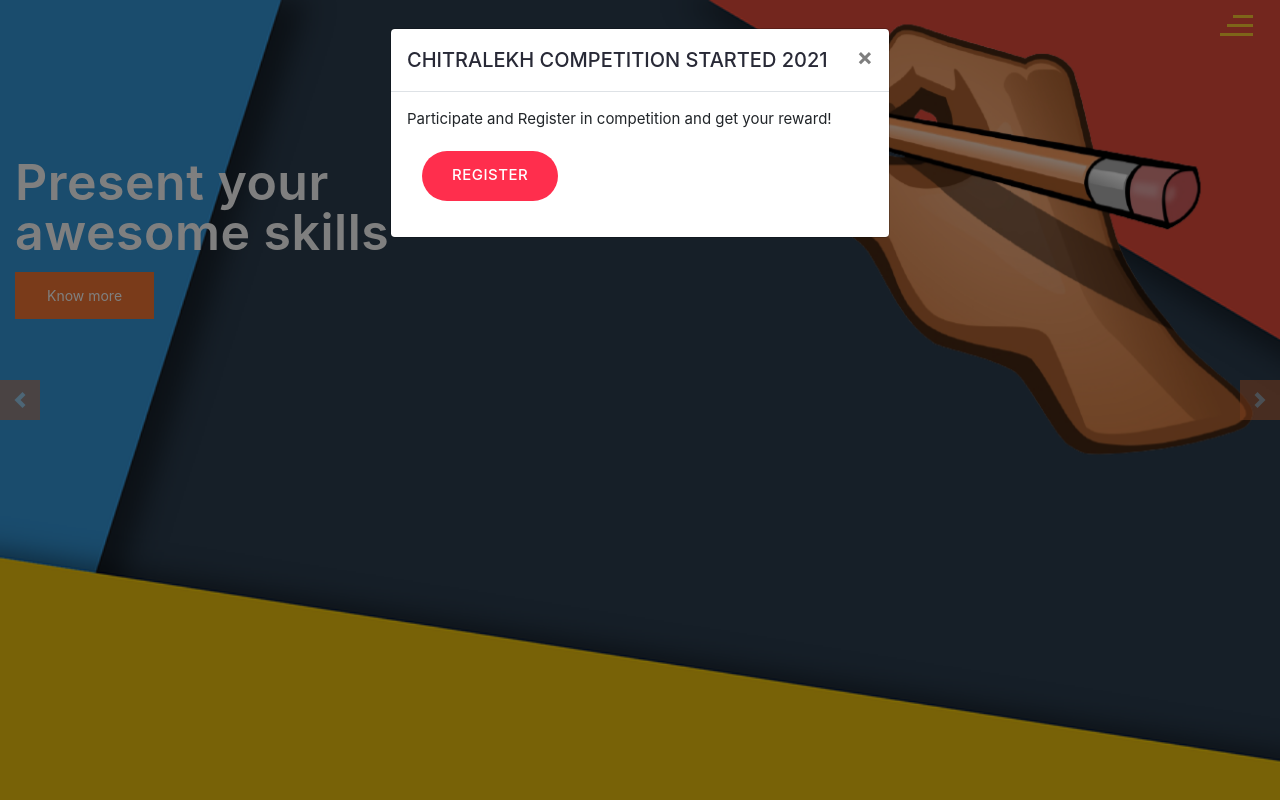
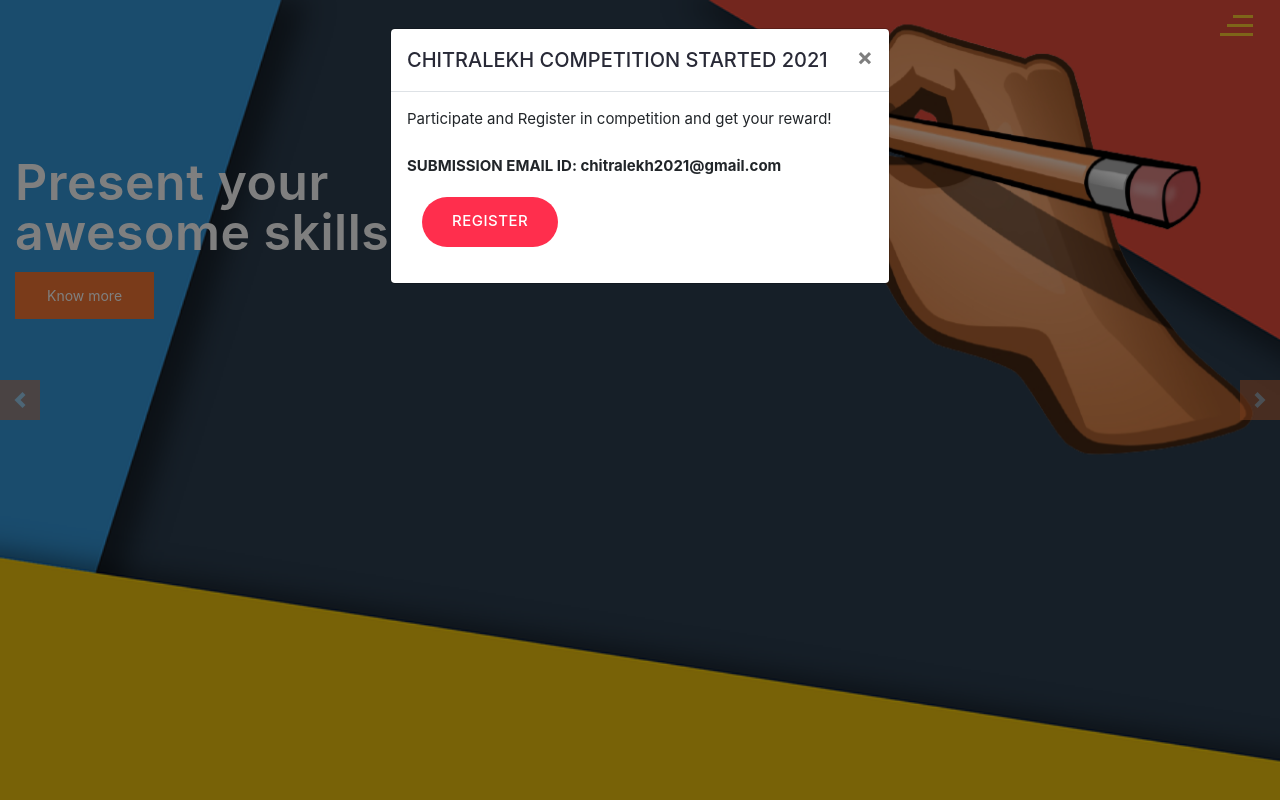
Before and after one commit to Chitralekh-Club/chitralekh, a website: page main.html in a window 1280 px wide. Shown: the top 800 px of the page. Drawn offline with nearby package versions, Linux system fonts and the light colour scheme.

Commit message:
Update main.html

```diff
--- a/main.html
+++ b/main.html
@@ -1012,7 +1012,8 @@ a:hover{
                 <button type="button" class="close" data-dismiss="modal">&times;</button>
             </div>
             <div class="modal-body">
-				<p>Participate and Register in competition and get your reward!</p>
+				<p>Participate and Register in competition and get your reward!</p><br>
+		    <p><strong>SUBMISSION EMAIL ID: chitralekh2021@gmail.com</strong></p>
 
 
                     <div class="container-fluid  margin">
```
